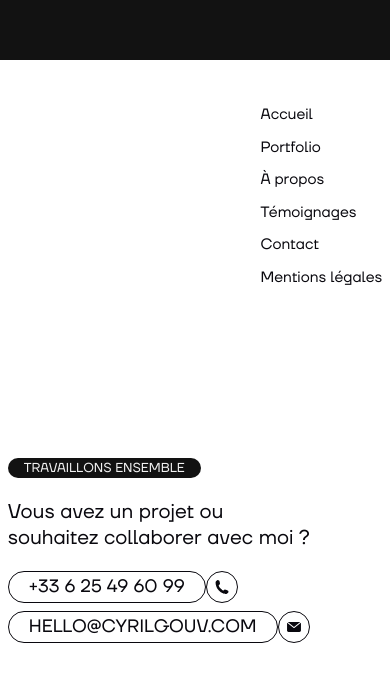
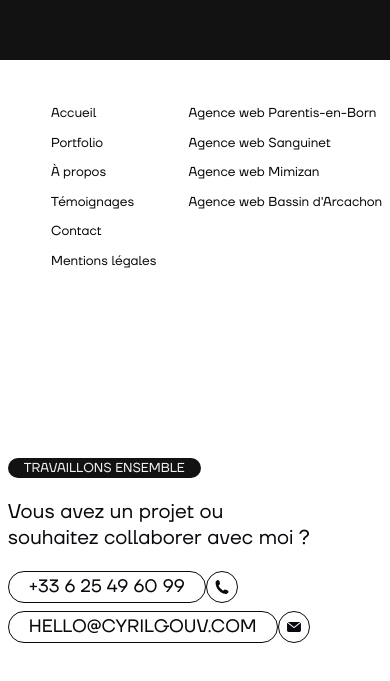
Before and after one commit to CyrilGouv/next-folio, a Next.js app: page /contact in a window 390 px wide. Shown: the part 1982-2663 px from the top of the page. Built offline with nearby package versions, Linux system fonts and the light colour scheme.

Commit message:
added geo page link to footer

```diff
--- a/components/Layout/Footer/Footer.jsx
+++ b/components/Layout/Footer/Footer.jsx
@@ -26,6 +26,7 @@ const Footer = () => {
                 <div className="container">
                     <div className={ styles.footer__wrapper }>
                         <MenuFooter />
+                        <MenuFooter type="services" />
                     </div>
                 </div>
             </div>
--- a/components/UI/Elements/Menu/MenuFooter.jsx
+++ b/components/UI/Elements/Menu/MenuFooter.jsx
@@ -1,13 +1,16 @@
 import Link from "next/link"
-import { menuBottomItems } from "@/data/menus"
+import { menuBottomItems, menuGeoItems } from "@/data/menus"
 
 import styles from "./MenuFooter.module.scss"
 
 
-const MenuFooter = () => {
+const MenuFooter = ({ type = "default" }) => {
+
+    const menuItems = type === "default" ? menuBottomItems : menuGeoItems
+
     return (
         <ul className={ styles.menu }>
-            { menuBottomItems.map(({ id, name, path }) => (
+            { menuItems.map(({ id, name, path }) => (
                 <li
                     key={ id }
                     className={ styles.menu__item }
@@ -21,6 +24,7 @@ const MenuFooter = () => {
                 </li>
             )) }
 
+            { type === "default" && (
                 <li className={ styles.menu__item }>
                     <Link
                         href="/legales/mentions-legales"
@@ -29,6 +33,7 @@ const MenuFooter = () => {
                         <span>Mentions légales</span>
                     </Link>
                 </li>
+            ) }
         </ul>
     )
 }
--- a/components/UI/Elements/Menu/MenuFooter.module.scss
+++ b/components/UI/Elements/Menu/MenuFooter.module.scss
@@ -3,10 +3,14 @@
     padding: 0;
     list-style: none;
 
+    &:first-of-type {
+        margin-right: 2rem;
+    }
+
 
     &__item {
         margin-bottom: .85rem;
-        font-size: clamp(15px, 1.5vw, 1.275rem);
+        font-size: clamp(13px, 1.5vw, 1.125rem);
 
         &__link {
             color: var(--lightThemeFontColor);
--- a/data/menus.js
+++ b/data/menus.js
@@ -49,3 +49,26 @@ export const menuBottomItems = [
         path: '/contact',
     },
 ]
+
+export const menuGeoItems = [
+    {
+        id: 0,
+        name: 'Agence web Parentis-en-Born',
+        path: '/services/creation-site-internet-parentis-en-born-landes-40',
+    },
+    {
+        id: 1,
+        name: 'Agence web Sanguinet',
+        path: '/services/creation-site-internet-sanguinet-landes-40',
+    },
+    {
+        id: 2,
+        name: 'Agence web Mimizan',
+        path: '/services/creation-site-internet-mimizan-landes-40',
+    },
+    {
+        id: 3,
+        name: 'Agence web Bassin d\'Arcachon',
+        path: '/services/creation-site-internet-bassin-arcachon-gironde-33',
+    },
+]
```
Lines whose indentation alone changed are shown as unchanged.
